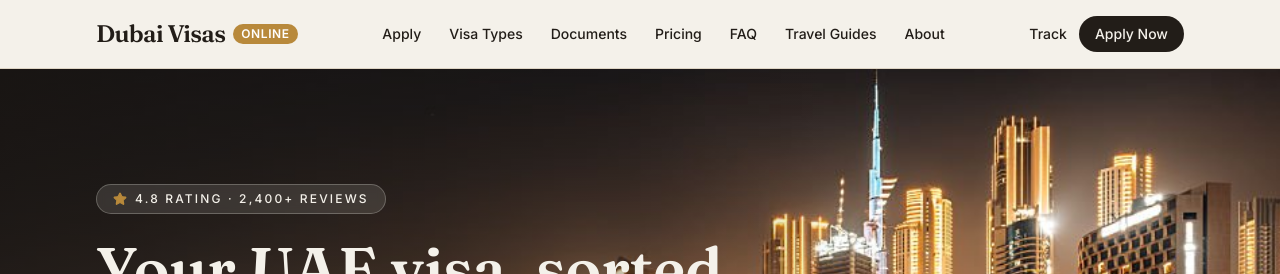
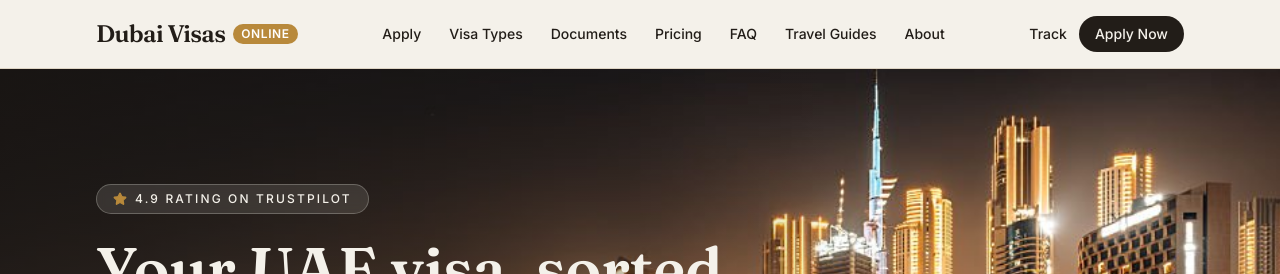
Before and after one commit to bvtonder1980-cmd/dubavisas, a Next.js app: page / in a window 1280 px wide. Shown: the top 274 px of the page. Built offline with nearby package versions, Linux system fonts and the light colour scheme.

Commit message:
feat: update Trustpilot rating and modify display text in Hero component
Co-authored-by: bvtonder1980-cmd <275993852+bvtonder1980-cmd@users.noreply.github.com>

```diff
--- a/components/hero.tsx
+++ b/components/hero.tsx
@@ -34,7 +34,7 @@ export function Hero() {
               style={{ borderColor: "rgba(244,241,234,0.25)", backgroundColor: "rgba(244,241,234,0.12)" }}
             >
               <Star className="h-3.5 w-3.5 fill-brand text-brand" />
-              {siteConfig.stats.trustpilotRating} rating · {siteConfig.stats.trustpilotReviews} reviews
+              {siteConfig.stats.trustpilotRating} rating on Trustpilot
             </span>
 
             <h1 className="mt-6 text-balance font-serif text-4xl font-semibold leading-[1.05] text-ink-foreground sm:text-5xl lg:text-6xl">
--- a/lib/site-config.ts
+++ b/lib/site-config.ts
@@ -26,7 +26,7 @@ export const siteConfig = {
     visasProcessed: "50,000+",
     approvalRate: "99%",
     avgProcessing: "24–72 hours",
-    trustpilotRating: "4.8",
+    trustpilotRating: "4.9",
     trustpilotReviews: "2,400+",
   },
 
```
